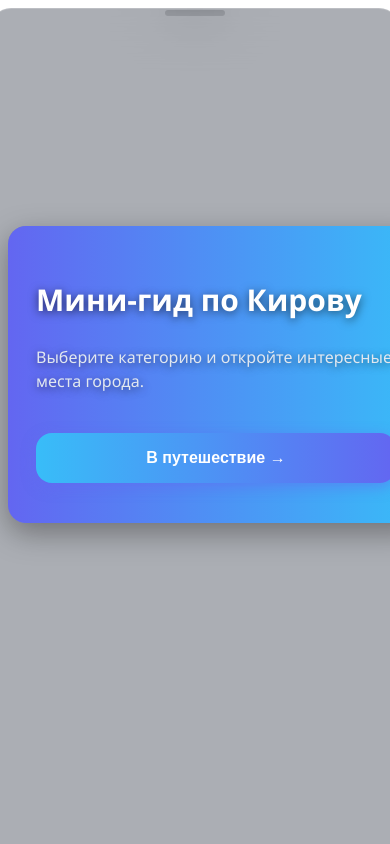
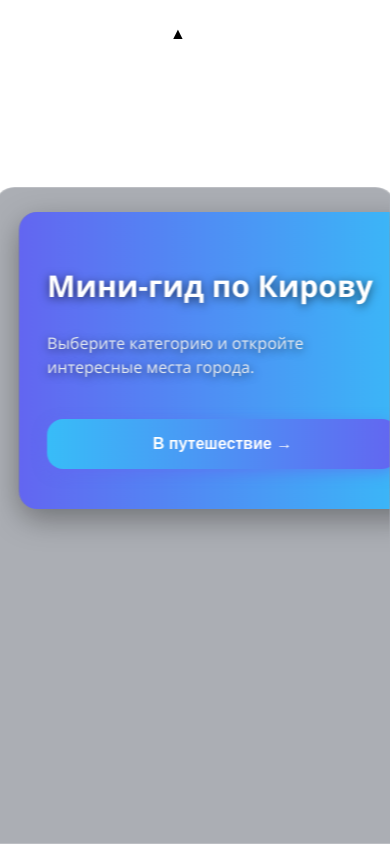
Before and after one commit to qweezy22/city-guide, a website: page index.html in a window 390 px wide. Drawn offline with Linux system fonts and the light colour scheme; no server answers.

Commit message:
mobileintfix6

```diff
--- a/index.html
+++ b/index.html
@@ -12,6 +12,10 @@
 
         <div id="dragHandle">
             <div class="handle-bar"></div>
+        </div>
+
+        <div id="dragHandle" onclick="expandMenu()">
+            ▲
         </div>
 
     <div id="menu">
--- a/script.js
+++ b/script.js
@@ -14,25 +14,18 @@
     if (panel) {
 
         panel.addEventListener("touchstart", function (e) {
-
             startY = e.touches[0].clientY;
-
         });
 
+        panel.addEventListener("touchmove", function (e) {
+            e.preventDefault(); // отменяем скролл страницы
+            endY = e.touches[0].clientY;
+        });
+
         panel.addEventListener("touchend", function (e) {
-
-            endY = e.changedTouches[0].clientY;
-
             var diff = endY - startY;
-
-            if (diff > 80) {
-                collapseMenu();
-            }
-
-            if (diff < -80) {
-                expandMenu();
-            }
-
+            if (diff > 50) collapseMenu(); // свайп вниз
+            if (diff < -50) expandMenu();  // свайп вверх
         });
 
     }
@@ -2252,23 +2245,11 @@
 }
 
 function collapseMenu() {
-
     var menu = document.getElementById("menu");
-
-    if (!menu) return;
-
-    menu.style.transform =
-        "translate(-50%, 100%)";
-
+    if (menu) menu.style.transform = "translateX(-50%) translateY(100%)";
 }
 
 function expandMenu() {
-
     var menu = document.getElementById("menu");
-
-    if (!menu) return;
-
-    menu.style.transform =
-        "translate(-50%, 0)";
-
-}
+    if (menu) menu.style.transform = "translateX(-50%) translateY(0)";
+}
--- a/style.css
+++ b/style.css
@@ -95,7 +95,7 @@
 
     z-index: 10;
 
-    transition: transform 0.3s ease;
+    transition: transform 0.3s ease-in-out;
 }
 
 /* КАРТА */
@@ -710,45 +710,24 @@
 
 }
 
-/* ручка свайпа */
-
-#dragHandle {
-
-    position: absolute;
-
-    top: 10px;
-    left: 50%;
-
-    transform: translateX(-50%);
-
-    width: 60px;
-    height: 6px;
-
-    background: #aaa;
-
-    border-radius: 10px;
-
-    cursor: pointer;
-
-}
-
 @media (max-width: 768px) {
-
     #menu {
-        width: calc(100% - 16px);
-
-        max-width: 460px;
-
+        width: 90%;              /* меньше чем на десктопе */
+        max-width: 360px;        /* ограничение */
+        height: 70%;             /* меньше, чем 100% */
         left: 50%;
         transform: translateX(-50%);
-
-        top: 8px;
-
-        height: calc(100vh - 16px);
-
-        padding: 18px;
-
-        border-radius: 22px;
+        top: auto;
+        bottom: 0;
+        border-radius: 20px 20px 0 0; /* верхние углы закруглены */
     }
 
+    #dragHandle {
+        cursor: grab;
+        width: 50px;
+        height: 6px;
+        background: #fff;
+        border-radius: 3px;
+        margin: 8px auto;
+    }
 }
```
